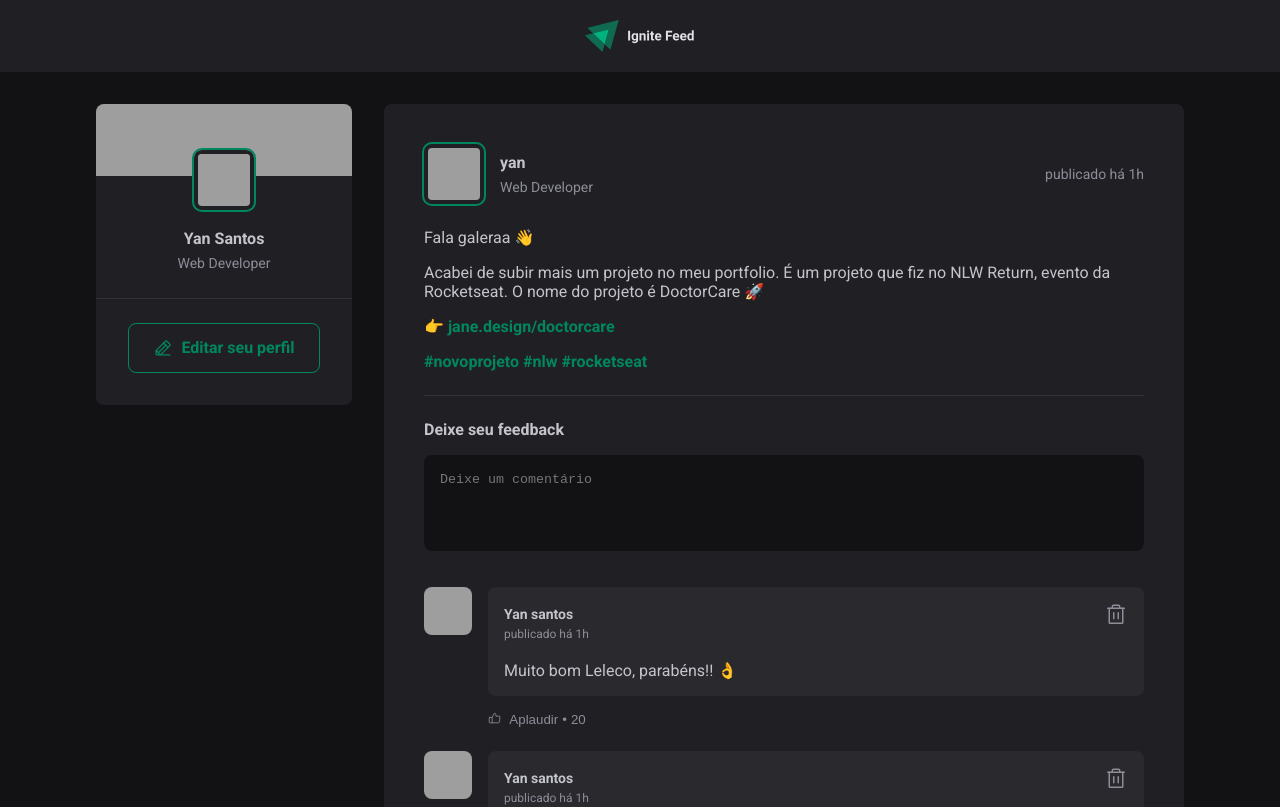
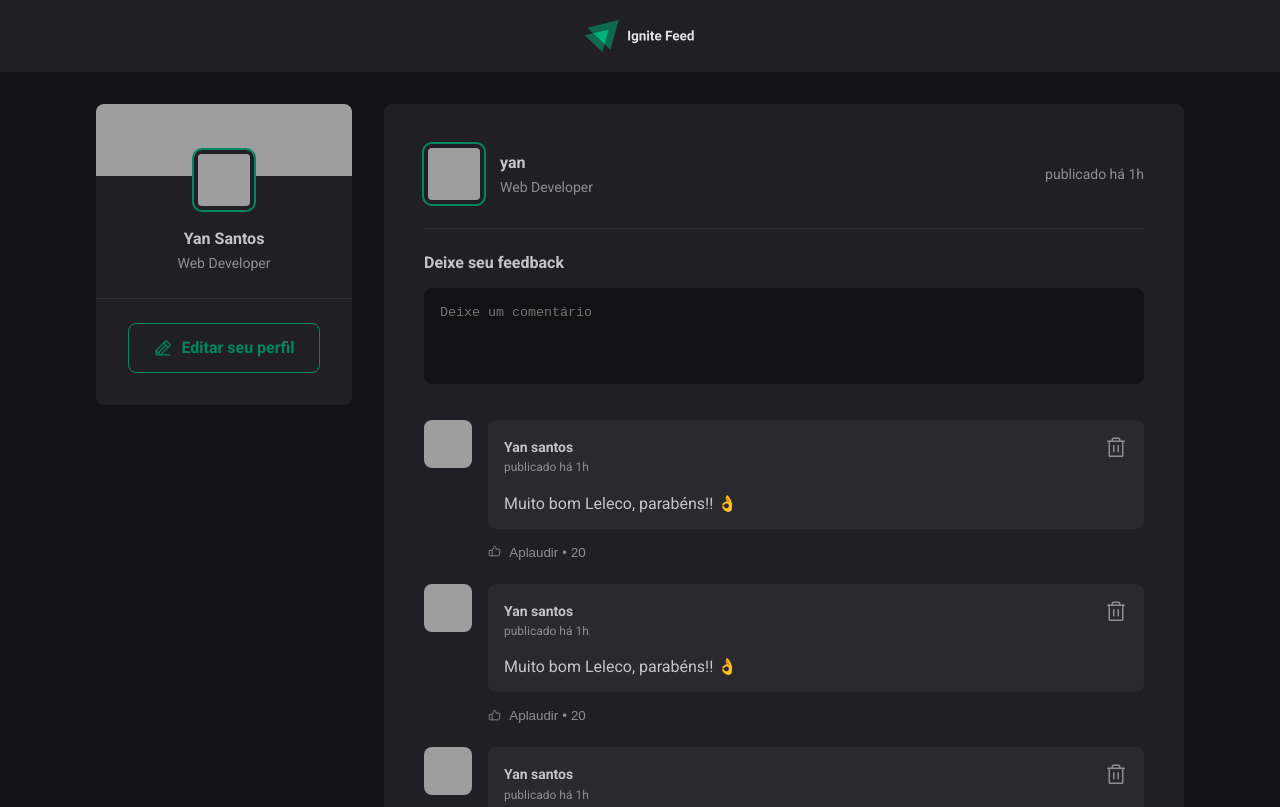
Before and after one commit to yansntss/postsRocket, a React (Vite) app: page / in a window 1280 px wide. Shown: the top 807 px of the page. Built offline with nearby package versions, Linux system fonts and the light colour scheme; grey boxes are pictures that could not be loaded.

Commit message:
iterando no jsx com map

```diff
--- a/src/App.jsx
+++ b/src/App.jsx
@@ -3,6 +3,39 @@
 import { Sidebar } from './components/Sidebar';
 import { Post } from './components/Post';
 import styles from './App.module.css';
+
+const posts = [
+  {
+    id: 1,
+    author: {
+      avatarUrl: 'http://github.com/yansntss.png',
+      name: 'yan santos',
+      role: 'Analista de mis e qualidade sr',
+    },
+    content: [
+      { type: 'paragraph', content: 'fala galera✌' },
+      { type: 'paragraph', content: 'Acabei de subir mais um projeto no meu portfolio. É um projeto que fiz no NLW Return, evento da Rocketseat. O nome do projeto é DoctorCare 🚀' },
+      { type: 'link', content: 'jane.design/doctorcare' },
+    ],
+    publishedAt: new Date('2022-08-01 20:00:00')
+  },
+  {
+    id: 2,
+    author: {
+      avatarUrl: 'http://github.com/yansntss.png',
+      name: 'yan santos',
+      role: 'Analista de mis e qualidade sr',
+    },
+    content: [
+      { type: 'paragraph', content: 'fala galera✌' },
+      { type: 'paragraph', content: 'Acabei de subir mais um projeto no meu portfolio. É um projeto que fiz no NLW Return, evento da Rocketseat. O nome do projeto é DoctorCare 🚀' },
+      { type: 'link', content: 'jane.design/doctorcare' },
+    ],
+    publishedAt: new Date('2022-08-01 10:00:00')
+  },
+];
+
+
 
 export function App() {
   return (
@@ -11,9 +44,16 @@
       <div className={styles.wrapper}>
         <Sidebar />
         <main>
-          <Post />
-          <Post />
-          <Post />
+          {posts.map(post => {
+            return (
+              <Post
+                author={post.author}
+                content={post.content}
+                publishedAt={post.publishedAt}
+
+              />
+            )
+          })}
         </main>
       </div>
     </div>
--- a/src/components/Post.jsx
+++ b/src/components/Post.jsx
@@ -1,9 +1,12 @@
+import { Avatar } from './Avatar';
+import { Comment } from './Comment';
+
 import styles from './Post.module.css';
-import { Comment } from './Comment';
-import { Avatar } from './Avatar';
 
 
-export function Post() {
+
+
+export function Post(props) {
   return (
     <article className={styles.post}>
       <header>
@@ -21,19 +24,6 @@
       </header>
 
       <div className={styles.content}>
-        <p>Fala galeraa 👋 </p>
-        <p>
-          Acabei de subir mais um projeto no meu portfolio. É um projeto que fiz
-          no NLW Return, evento da Rocketseat. O nome do projeto é DoctorCare 🚀
-        </p>
-        <p>
-          👉{' '} <a href="#">jane.design/doctorcare</a>
-        </p>
-        <p>
-          <a href="#">#novoprojeto</a>{' '}
-          <a href="#">#nlw </a>{' '}
-          <a href="#">#rocketseat</a>
-        </p>
       </div>
 
       <form className={styles.commentForm}>
```
